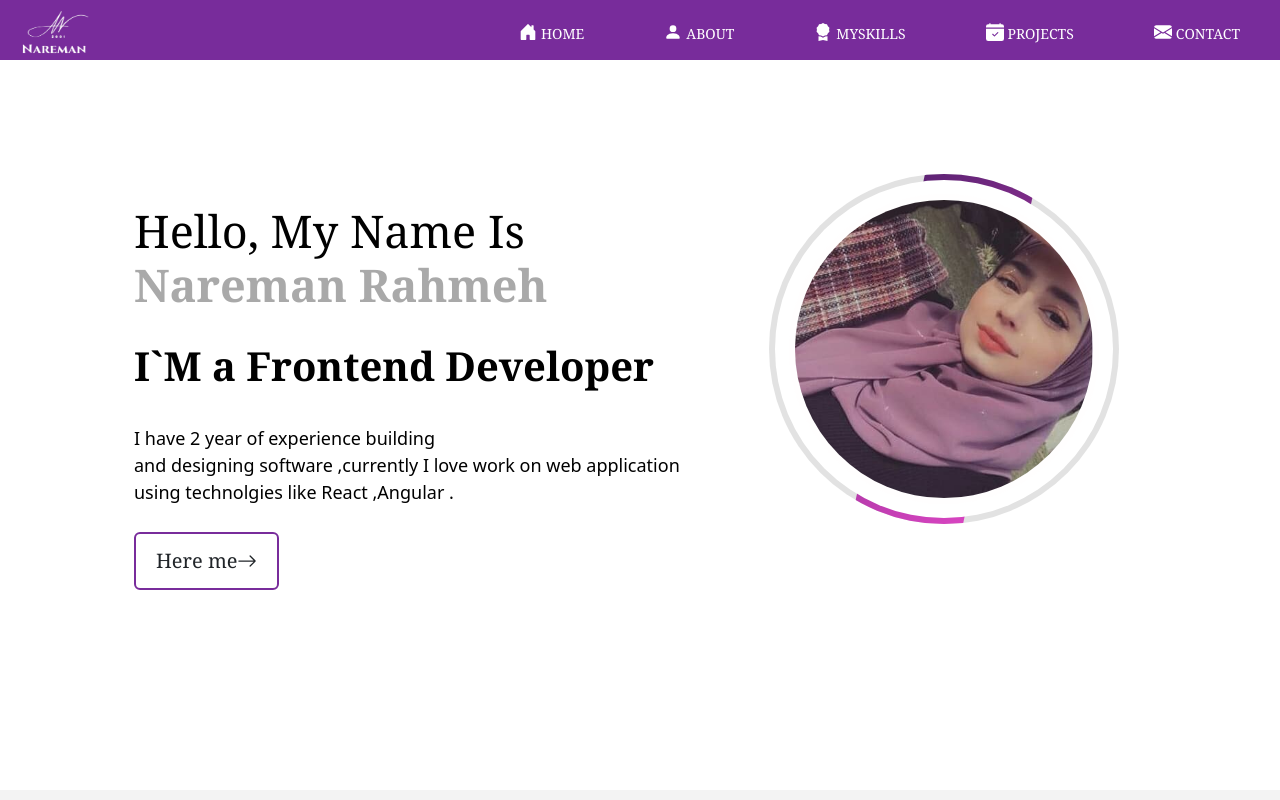
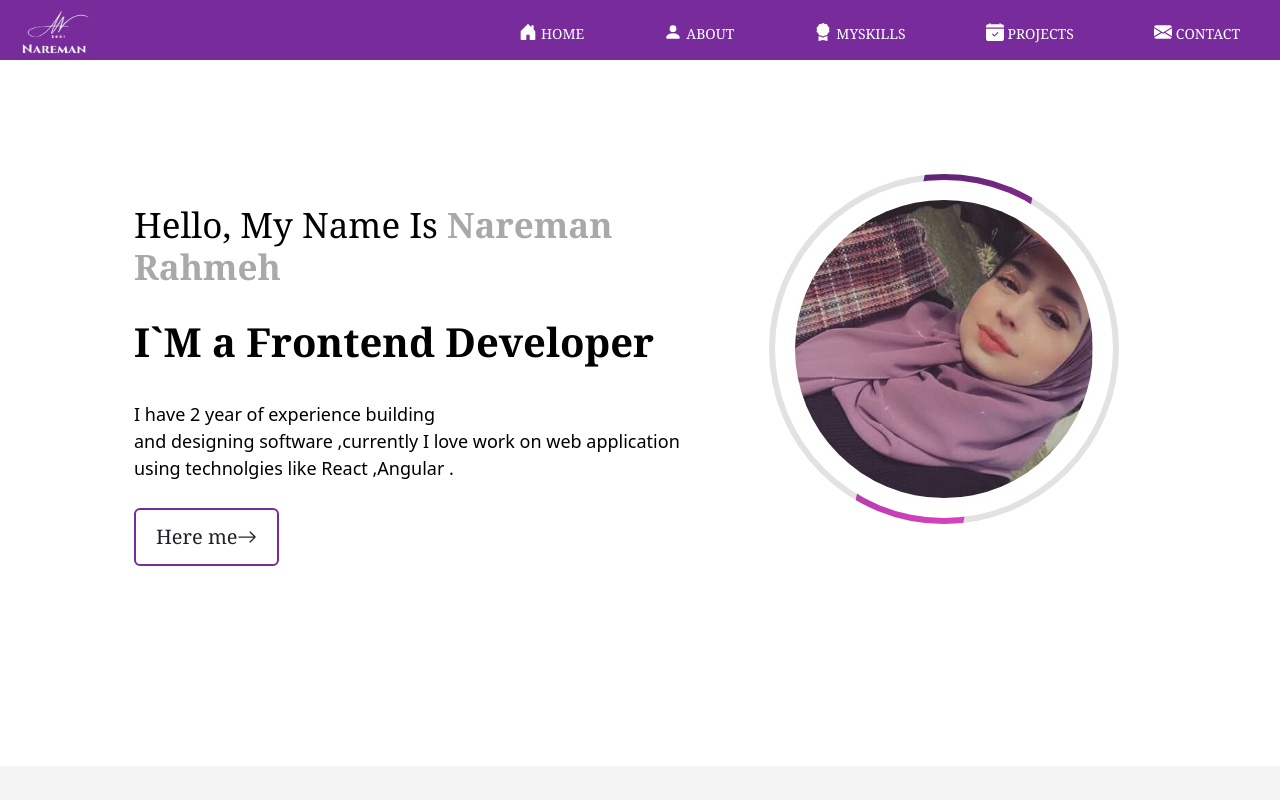
Before and after one commit to NaremanRahmeh/Poptfolio, a React (Create React App) app: page / in a window 1280 px wide. Shown: the top 800 px of the page. Built offline with nearby package versions, Linux system fonts and the light colour scheme.

Commit message:
deployed

```diff
--- a/src/Pages/Home/Home.css
+++ b/src/Pages/Home/Home.css
@@ -11,7 +11,7 @@
     margin-top: 30px;
 }
 .hom h1{
-    font-size: 45px;
+    font-size: 35px;
     font-family:Georgia, 'Times New Roman', Times, serif;
     font-weight: 400;
     margin-bottom: 30px;
```
